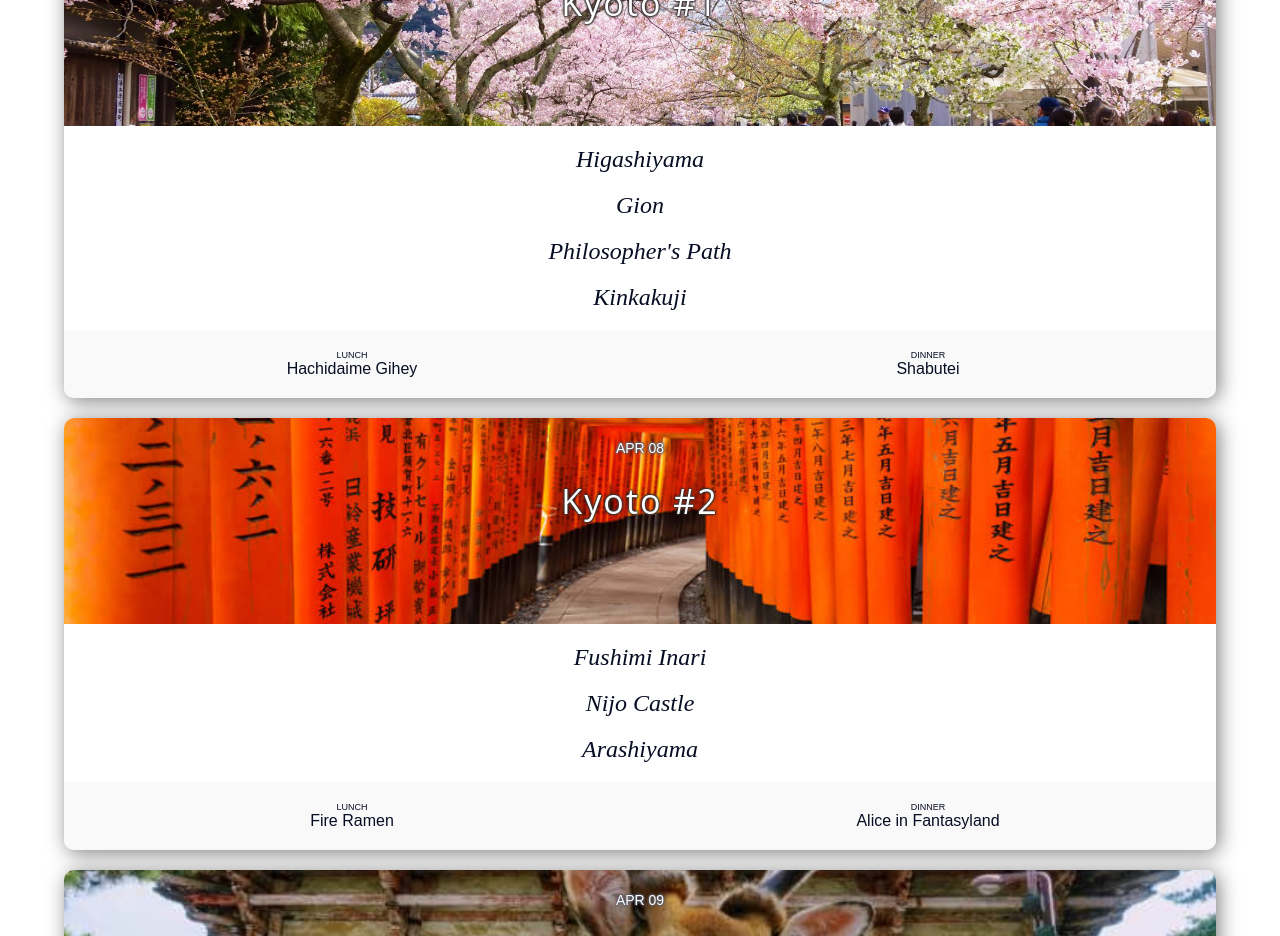
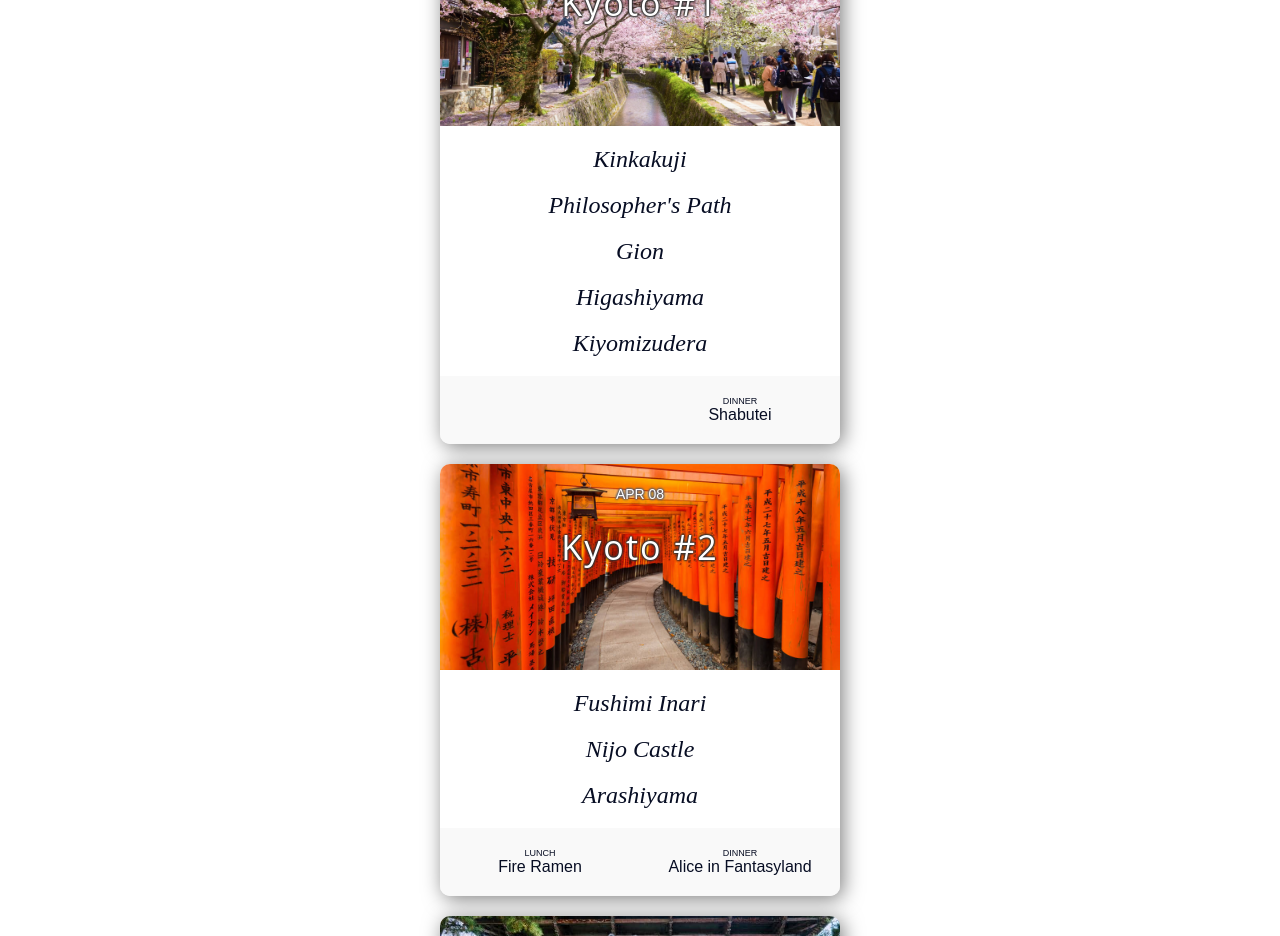
Before and after one commit to fonse/japan-trip, a React (Create React App) app: page / in a window 1280 px wide. Shown: the part 2360-3296 px from the top of the page. Built offline with nearby package versions, Linux system fonts and the light colour scheme.

Commit message:
Refactor kyoto

```diff
--- a/src/App.js
+++ b/src/App.js
@@ -62,8 +62,8 @@ class App extends Component {
       {
         "date": "Apr 07",
         "title": "Kyoto #1",
-        "highlights": ["Higashiyama", "Gion", "Philosopher's Path", "Kinkakuji"],
-        "lunch": "Hachidaime Gihey",
+        "highlights": ["Kinkakuji", "Philosopher's Path", "Gion", "Higashiyama", "Kiyomizudera"],
+        "lunch": null,
         "dinner": "Shabutei",
         "image": img_kyoto1
       },
--- a/src/index.css
+++ b/src/index.css
@@ -16,6 +16,12 @@ body {
 .cardlist {
   max-width:90%;
   margin: auto;
+}
+
+@media (min-width: 500px) {
+  .cardlist {
+    max-width: 400px;
+  }
 }
 
 .card-img {
```
